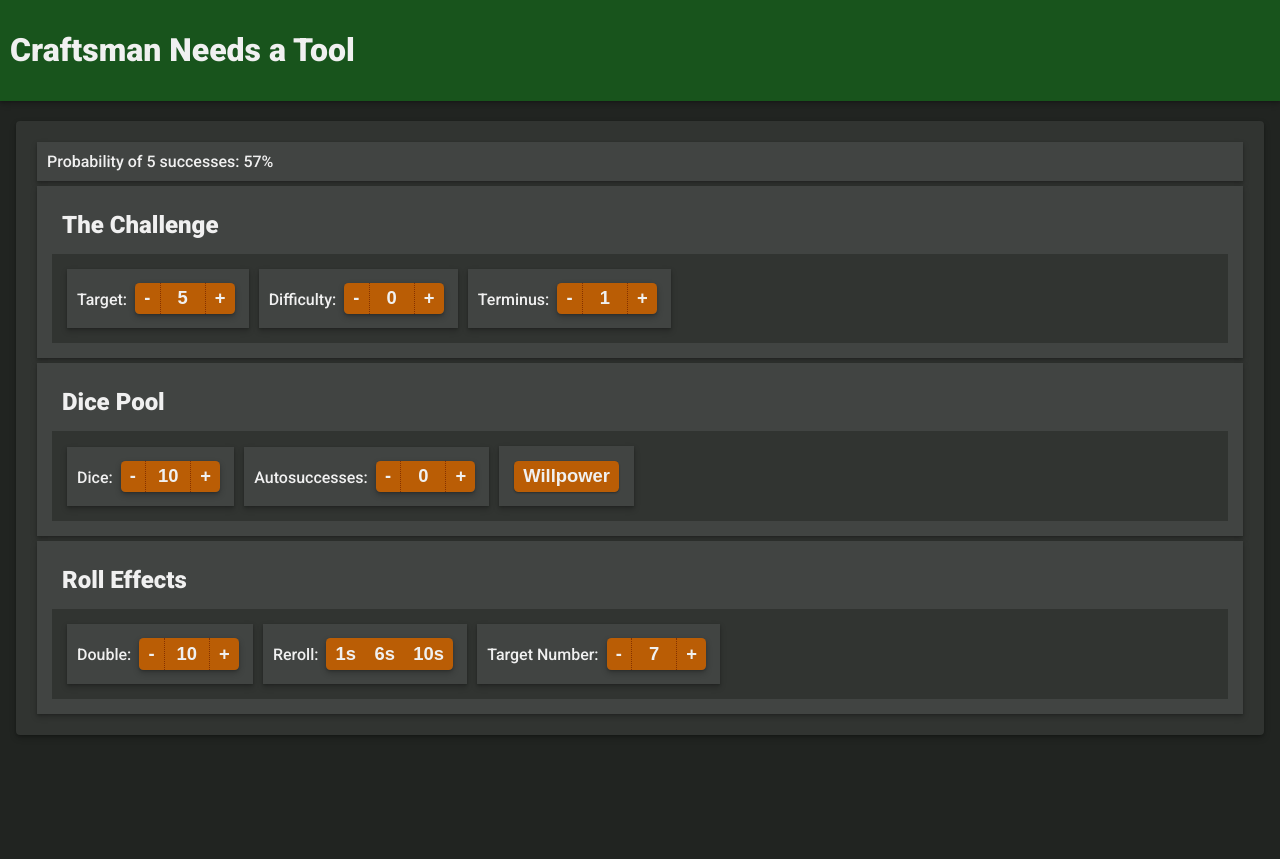
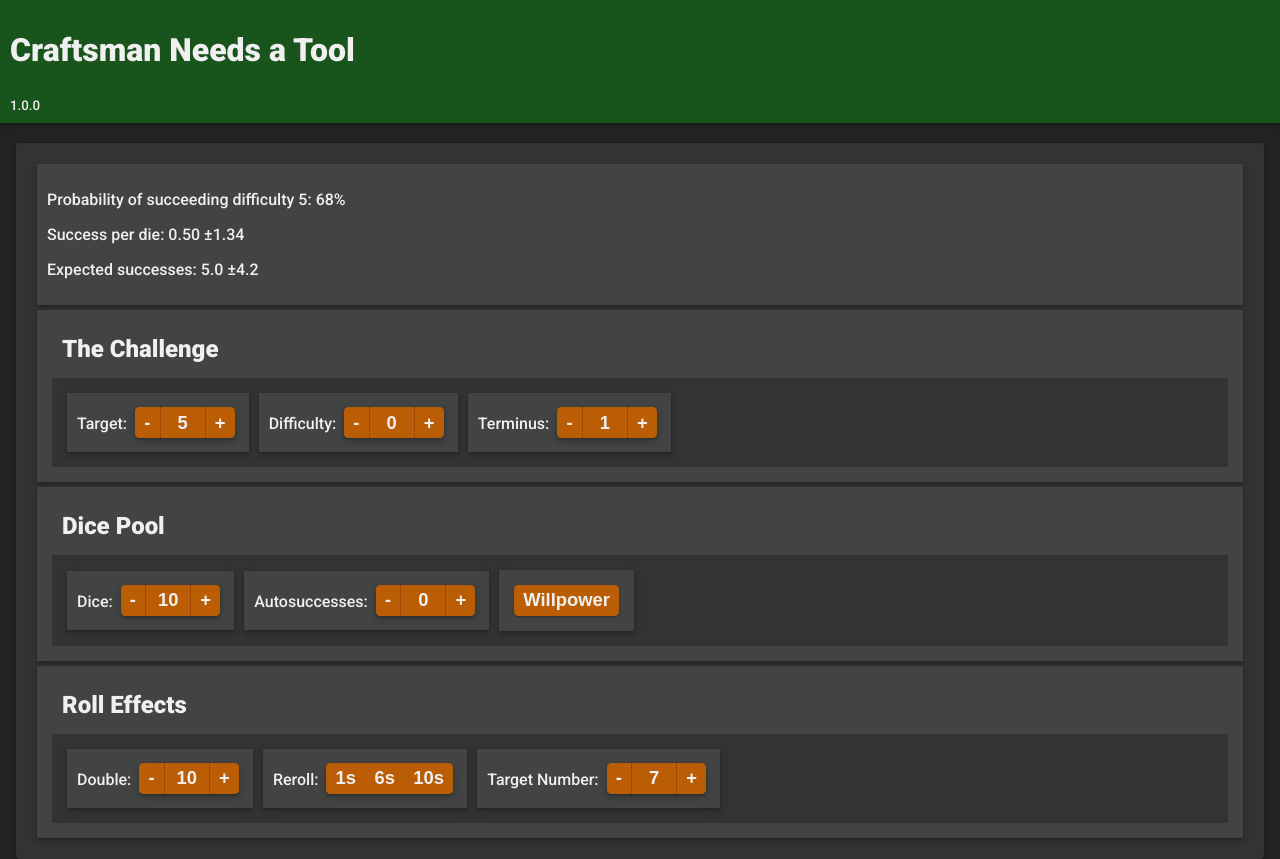
Before and after one commit to Everspace/craftsman-needs-a-tool, a React (Create React App) app: page / in a window 1280 px wide. Before the commit the page ends 800 px from the top, so only its background shows below. Built offline with nearby package versions, Linux system fonts and the light colour scheme.

Commit message:
Update probability formula Added more information about the roll Allowed target number to go to 9

```diff
--- a/src/App.tsx
+++ b/src/App.tsx
@@ -11,6 +11,19 @@ import motes from "./reducers/motes"
 import Incrementer from "./components/molecules/Incrementer"
 import { InteractiveGroup } from "./components/atoms/InteractiveGroup"
 import mathjs from "mathjs"
+
+type Fraction = {
+  numerator: number
+  denominator: number
+}
+
+const sumFractions = (a:Fraction, b:Fraction):Fraction  => ({
+  numerator: a.numerator + b.numerator,
+  denominator: a.denominator + b.denominator,
+})
+const divideFraction = (f:Fraction):number => f.numerator / f.denominator
+
+const round = (number, decimals) => Math.round(number * Math.pow(10, decimals)) / Math.pow(10, decimals)
 
 let poolMaxes = solar(character.essence)
 
@@ -92,6 +105,7 @@ let Header = props => (
   }}
 >
   <h1>Craftsman Needs a Tool</h1>
+  <sub>1.0.0</sub>
 </Material>
 )
 
@@ -127,18 +141,84 @@ const defaultCraftState = {
 class App extends Component {
   state = {...defaultRegularState}
 
-  calcProb(state:any) {
-    let doubledSides = state.double ? 11 - state.double : 0
-    let p2 = doubledSides / 10 // prob of 2 succeses
-    let singleSuccessSides = (10 - doubledSides - state.targetNumber + 1)
-    let p1 = singleSuccessSides / 10
-    let p0 = 1 - p1 - p2
-    let availableSides = 10 - (state.reroll6 ? 1:0) - (state.reroll10 ? 1:0) - (state.reroll1 ? 1:0)
-    let dice = state.dice * 10 / availableSides
-    let mu = p2 * 2 + p1 * 1
-    let sigmaSq = p2 * Math.pow(2 - 0.5, 2)
-      + p1 * Math.pow(1 - 0.5, 2)
-      + p0 * Math.pow(0 - 0.5, 2)
+  calcVarianceAndMean(state: { targetNumber: number, double: number, reroll1: boolean, reroll6: boolean, reroll10: boolean}): { mean: number, variance: number } {
+    // Thanks AG from the Exalted discord for the formula/base code this is derived from.
+    //
+    // let p0 = chance of 0 with no reroll
+    // let r0 = chance of 0 with reroll
+    // p1/r1, p2/r2 etc.
+    // E[X^2] = p0 * 0^2 + r0 * E[X^2] + p1 * 1^2 + r1 * E[(X + 1)^2] + p2 * 2^2 + r2 * E[(X + 2)^2]
+    // E[(X + k)^2] = E[X^2 + 2 * X * k + k^2] = E[X^2] + 2 * k * E[X] + k^2
+    // =>
+    // E[X^2] * (1 - r0 - r1 - r2) = p1 * 1^2 + r1 * (2 * 1 * E[X] + 1^2) + p2 * 2^2 + r2 * (2 * 2 * E[X] + 2^2)
+    // E[X^2] -> variance
+    const rerolls: number[] = []
+    if (state.reroll1) {
+      rerolls.push(1);
+    }
+    if (state.reroll6) {
+      rerolls.push(6);
+    }
+    if (state.reroll10) {
+      rerolls.push(10);
+    }
+
+    type Face = {
+      probability: number,
+      reroll: boolean,
+      value: number,
+    }
+
+    const faces: Face[] = []
+    for(let index = 0; index < 10; index++) {
+      let side = index + 1
+      let isInTarget = side >= state.targetNumber
+      let isDouble = side >= state.double
+      faces[index] = {
+        probability: 1 / 10,
+        reroll: rerolls.includes(side),
+        value: isInTarget ? (isDouble ? 2 : 1) : 0
+      }
+    }
+
+    const meanFraction:Fraction = faces.map((face) => ({
+      numerator: face.probability * face.value,
+      denominator: face.reroll ? 0 : face.probability
+    })).reduce(sumFractions, {numerator: 0, denominator: 0})
+    const mean = divideFraction(meanFraction)
+
+    const varianceFraction = faces.map((face) => {
+      let numerator = face.probability
+      if (face.reroll) {
+        numerator *= face.value * (2 * mean + face.value)
+      } else {
+        numerator *= face.value * face.value
+      }
+
+      let denominator = face.probability
+      if (face.reroll) {
+        denominator = 0
+      }
+      return {numerator, denominator}
+    }).reduce(sumFractions, {numerator: 0, denominator: 0})
+
+    const variance = divideFraction(varianceFraction) - (mean * mean)
+
+    return { mean, variance };
+  }
+
+  calcProb(state:any, calcVarianceAndMean) {
+    // let doubledSides = state.double ? 11 - state.double : 0
+    // let p2 = doubledSides / 10 // prob of 2 succeses
+    // let singleSuccessSides = (10 - doubledSides - state.targetNumber + 1)
+    // let p1 = singleSuccessSides / 10
+    // let p0 = 1 - p1 - p2
+    // let availableSides = 10 - (state.reroll6 ? 1:0) - (state.reroll10 ? 1:0) - (state.reroll1 ? 1:0)
+    // let dice = state.dice * 10 / availableSides
+    // let mu = p2 * 2 + p1 * 1
+    // let sigmaSq = p2 * Math.pow(2 - 0.5, 2)
+    //   + p1 * Math.pow(1 - 0.5, 2)
+    //   + p0 * Math.pow(0 - 0.5, 2)
 
     // Since we need to at least roll Target dice over N terminuses, and success is "meet or exceed",
     // Pnorm is about rolling X or less dice, so we need to calculate what the chances of failing
@@ -147,11 +227,13 @@ class App extends Component {
     failure -= state.willpower ? 1 : 0
     failure -= state.autoSuccesses
 
-    let continuityCorrection = failure + 0.6
+    let continuityCorrection = failure
+    const { mean, variance } = calcVarianceAndMean
 
-    let pnorm = this.pnorm(continuityCorrection,
-      dice * mu,
-      Math.sqrt(dice * sigmaSq)
+    let pnorm = this.pnorm(
+      continuityCorrection,
+      state.dice * mean,
+      Math.sqrt(state.dice * variance)
     )
 
     return 1 - pnorm
@@ -175,6 +257,10 @@ class App extends Component {
   }
 
   render() {
+    const variance = this.calcVarianceAndMean(this.state)
+    const standardDeviations = 2 // 95% of all rolls
+    const singleDieDeviation = Math.sqrt(variance.variance) * standardDeviations
+    const diceDeviation = Math.sqrt(variance.variance * this.state.dice) * standardDeviations
     return (
       <Provider store={store}>
         <div className={grey.grey500.cssClass}>
@@ -189,9 +275,17 @@ class App extends Component {
               </Button>
             </Panel> */}
             <Panel key="prob area">
-              Probability of {this.state.target} successes: {Math.round(this.calcProb(this.state) * 100)}%
+              <p>
+                Probability of succeeding difficulty {this.state.target}: {(this.calcProb(this.state, variance) * 100).toFixed()}%
+              </p>
+              <p>
+                Success per die: {variance.mean.toFixed(2)} ±{singleDieDeviation.toFixed(2)}
+              </p>
+              <p>
+                Expected successes: {(
+                  variance.mean * this.state.dice + this.state.autoSuccesses + (this.state.willpower ? 1 : 0)).toFixed(1)} ±{diceDeviation.toFixed(1)}
+              </p>
             </Panel>
-
             <ButtonHolderPanel label="The Challenge">
               <ButtonBlock label="Target">
                 <Incrementer
@@ -265,7 +359,7 @@ class App extends Component {
                   <Incrementer
                     initialValue={this.state.targetNumber}
                     min={4}
-                    max={8}
+                    max={9}
                     callback={(targetNumber) => this.doThing({targetNumber})}
                   />
                 </ButtonBlock>
```
